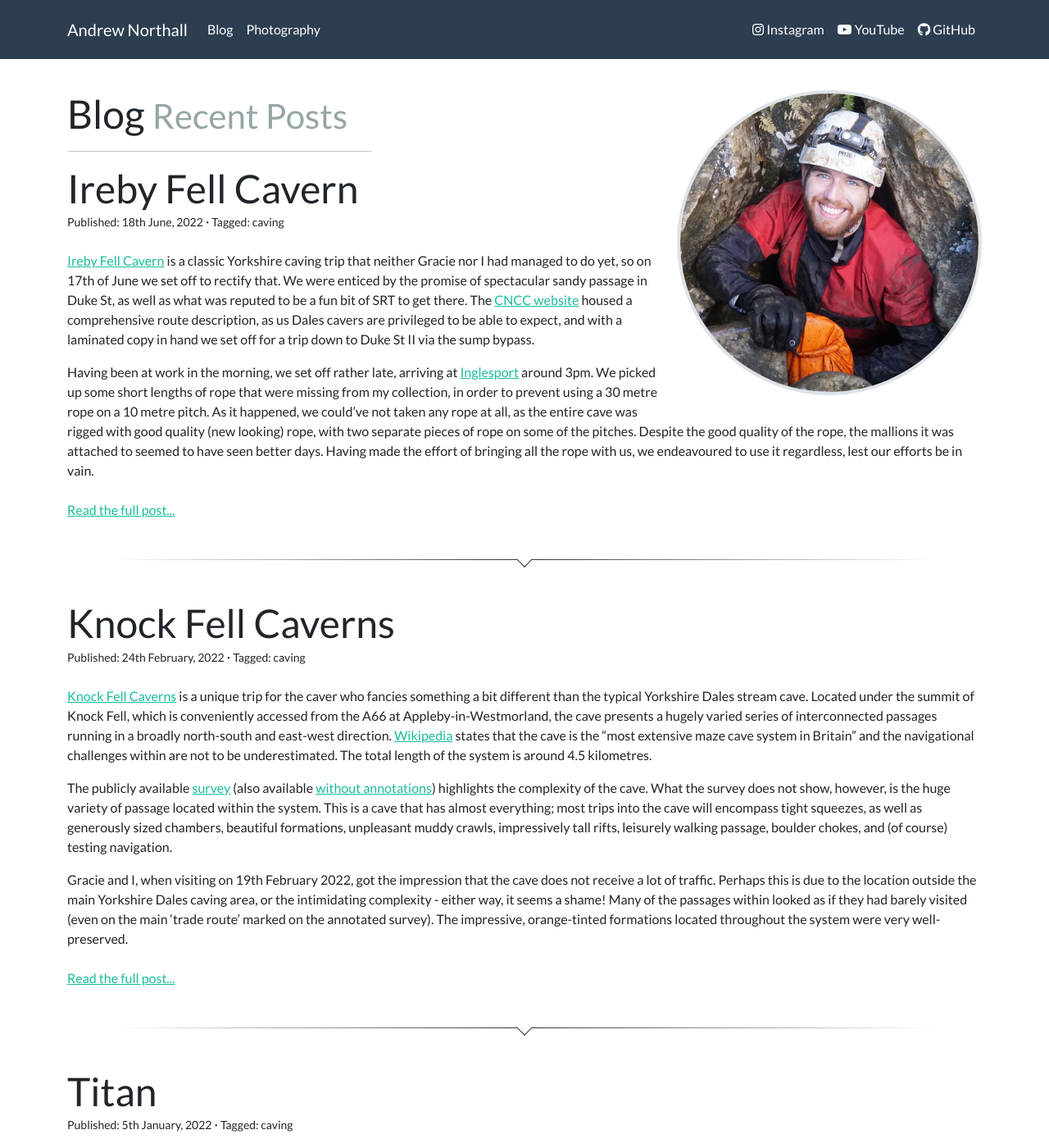
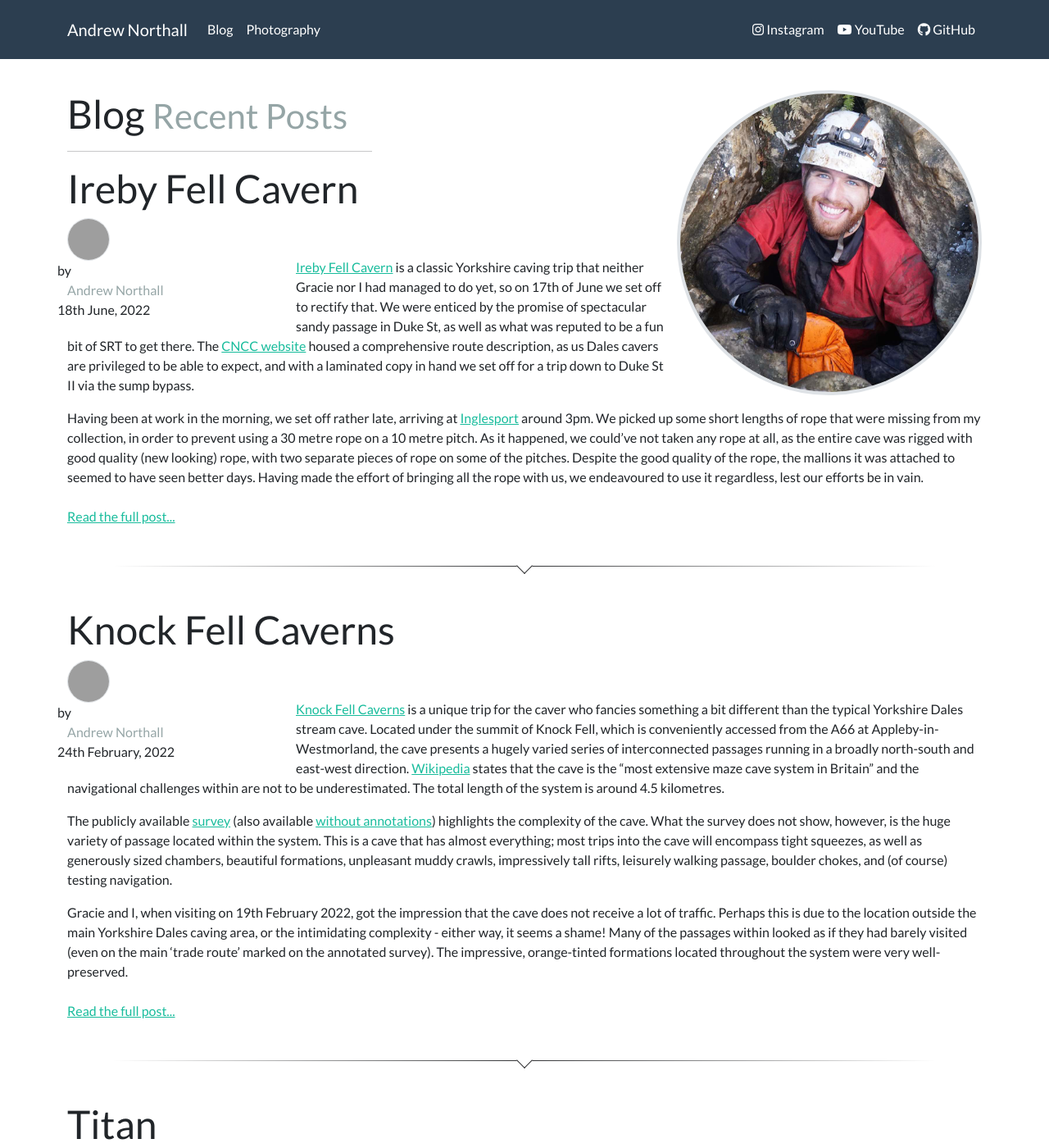
Before and after one commit to anorthall/northall.me.uk, a Jekyll site: the page built from www/index.html, in a window 1280 px wide and 1400 px high. Shown: the whole window at 82% size. Built offline with Jekyll 4.4.1, drawn with Linux system fonts in a browser that asks for light colours; some of the changed text lies outside the part shown; grey boxes are pictures that could not be loaded.

Commit message:
Start of author tag code

```diff
--- a/www/index.html
+++ b/www/index.html
@@ -16,11 +16,27 @@ permalink: /
 {% for post in site.posts %}
   {% if forloop.index > 1 %}<div class="divider div-transparent div-arrow-down mb-5 mt-5"></div>{% endif %}
 
-  <h1 class="mb-0"><a class="text-decoration-none title-link" href="{{ post.url }}">{{ post.title }}</a></h1>
+  <h1><a class="text-decoration-none title-link" href="{{ post.url }}">{{ post.title }}</a></h1>
 
-  <small class="fw-light mt-0">Published: {{ post.pub_date }}</small>
+  <div class="w-25 float-start mx-0 title-box">
+    <div class="row">
+      <div>
+        <img class="img-fluid rounded-circle border" src="http://gravatar.com/avatar/ab042a0540260fda631363da5fc33bfc?s=50">
+      </div>
+      <div>
+        <div class="row">
+          by <a class="link-secondary text-decoration-none" href="mailto:andrew@northall.me.uk">Andrew Northall</a>
+        </div>
+        <div class="row">
+          {{ post.pub_date }}
+        </div>
+      </div>
+    </div>
+  </div>
 
-  &middot; <small class="fw-light">Tagged: {% for tag in post.tags %}<a class="title-link" href="/tags/{{ tag }}">{{ tag }}</a> {% endfor %}</small>
+  <br />
+
+
 
   <div class="mt-4 mb-4"></div>
 
```
